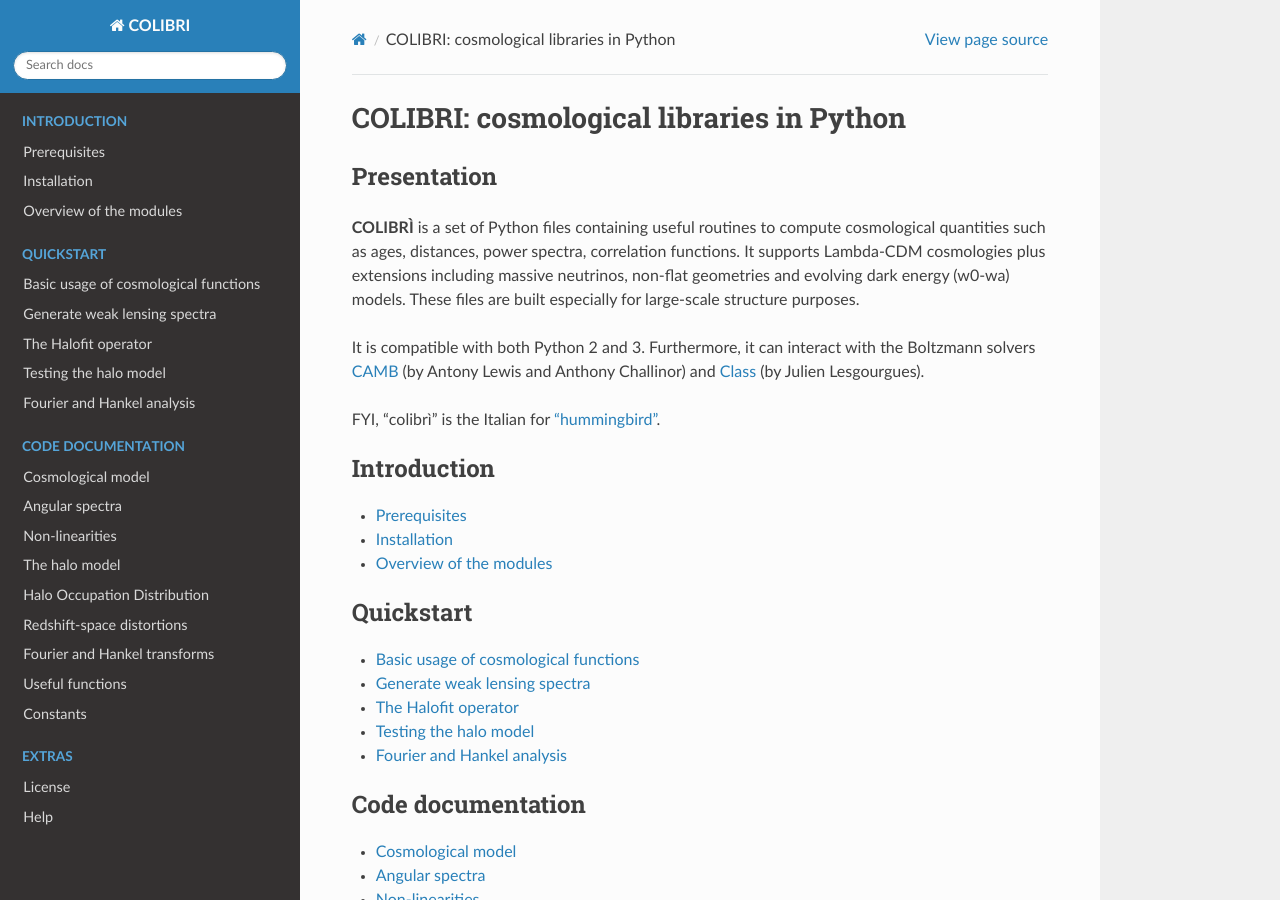
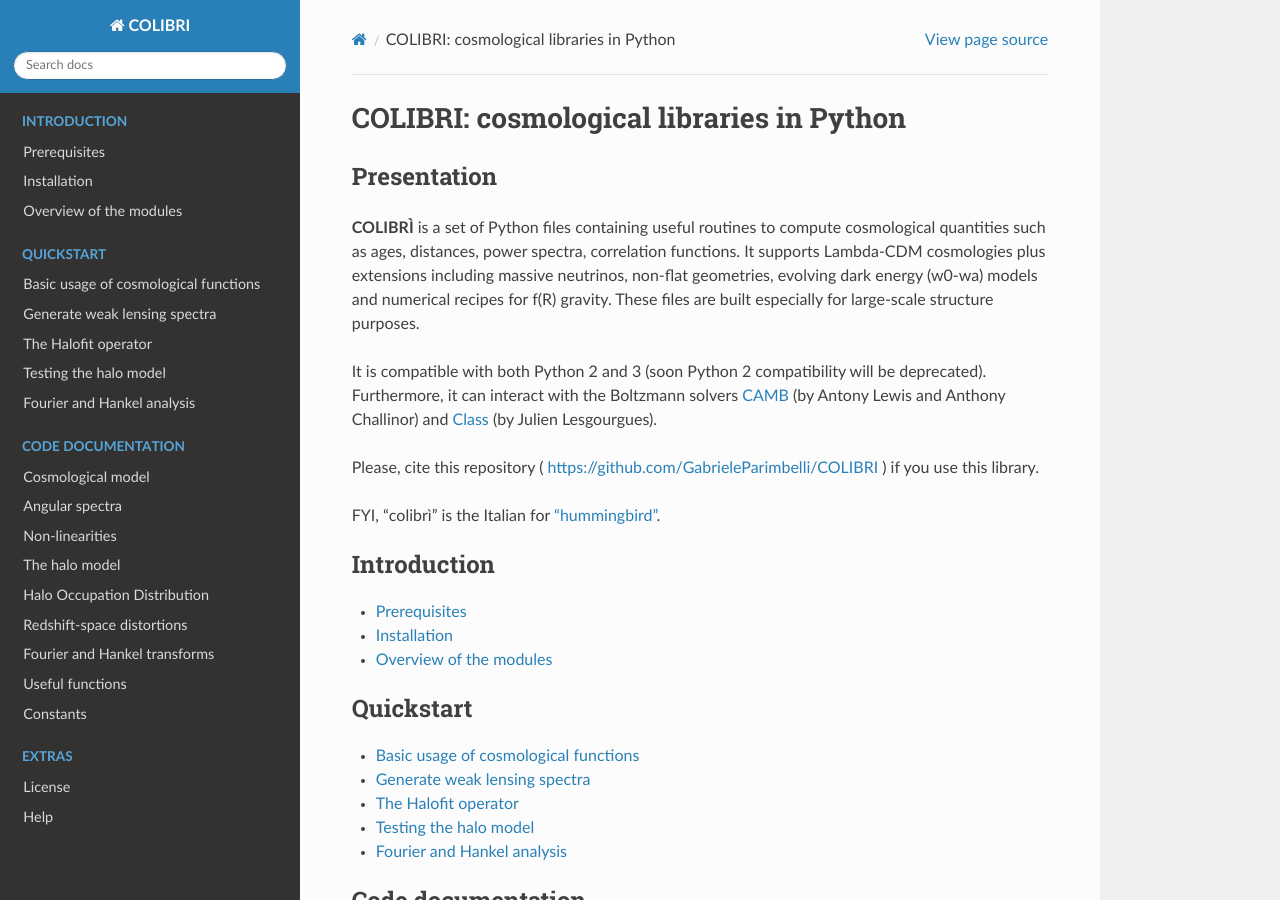
Before and after one commit to GabrieleParimbelli/COLIBRI, a Sphinx documentation site: the page built from doc/source/index.rst, in a window 1280 px wide and 900 px high. Built offline with Sphinx 7.4.7 and the Read the Docs theme 2.0.0, drawn with Linux system fonts in a browser that asks for light colours.

Commit message:
Updated documentation relative to angular spectra

```diff
--- a/doc/source/index.rst
+++ b/doc/source/index.rst
@@ -6,12 +6,13 @@ Presentation
 ==================
 
 
-**COLIBRÌ** is a set of Python files containing useful routines to compute cosmological quantities such as ages, distances, power spectra, correlation functions. It supports Lambda-CDM cosmologies plus extensions including massive neutrinos, non-flat geometries and evolving dark energy (w0-wa) models.
+**COLIBRÌ** is a set of Python files containing useful routines to compute cosmological quantities such as ages, distances, power spectra, correlation functions. It supports Lambda-CDM cosmologies plus extensions including massive neutrinos, non-flat geometries, evolving dark energy (w0-wa) models and numerical recipes for f(R) gravity.
 These files are built especially for large-scale structure purposes.
 
-It is compatible with both Python 2 and 3.
+It is compatible with both Python 2 and 3 (soon Python 2 compatibility will be deprecated).
 Furthermore, it can interact with the Boltzmann solvers `CAMB <https://camb.info/>`_ (by Antony Lewis and Anthony Challinor) and `Class <http://class-code.net/>`_ (by Julien Lesgourgues).
 
+Please, cite this repository ( `<https://github.com/GabrieleParimbelli/COLIBRI>`_ ) if you use this library.
 
 FYI, "colibrì" is the Italian for `"hummingbird" <https://en.wikipedia.org/wiki/Hummingbird>`_.
 
--- a/doc/source/main/doc_overview.rst
+++ b/doc/source/main/doc_overview.rst
@@ -37,7 +37,7 @@ For the latter, both Boltzmann solvers **CAMB** and **Class** can be used, provi
 `nonlinear` module
 ^^^^^^^^^^^^^^^^^^
 
-There are three classes
+There are three classes.
 The first one is called :func:`~colibri.nonlinear.HMcode2016` , which transforms a linear input power spectrum to its non-linear counterpart.
 This class uses the Halofit model by Mead `et al.` (see `arXiv:1505.07833 <https://arxiv.org/abs/1505.07833>`_ and `arXiv:1602.02154 <https://arxiv.org/abs/1602.02154>`_), taking as inputs redshift, scales, power spectrum and a cosmology.
 The second class is called :func:`~colibri.nonlinear.HMcode2020` and does the same thing, except following `arXiv:2009.01858 <https://arxiv.org/abs/2009.01858>`_
```
Also changed, not shown: doc/source/quickstart/test_angular_spectra.rst (+6 -7 lines).
